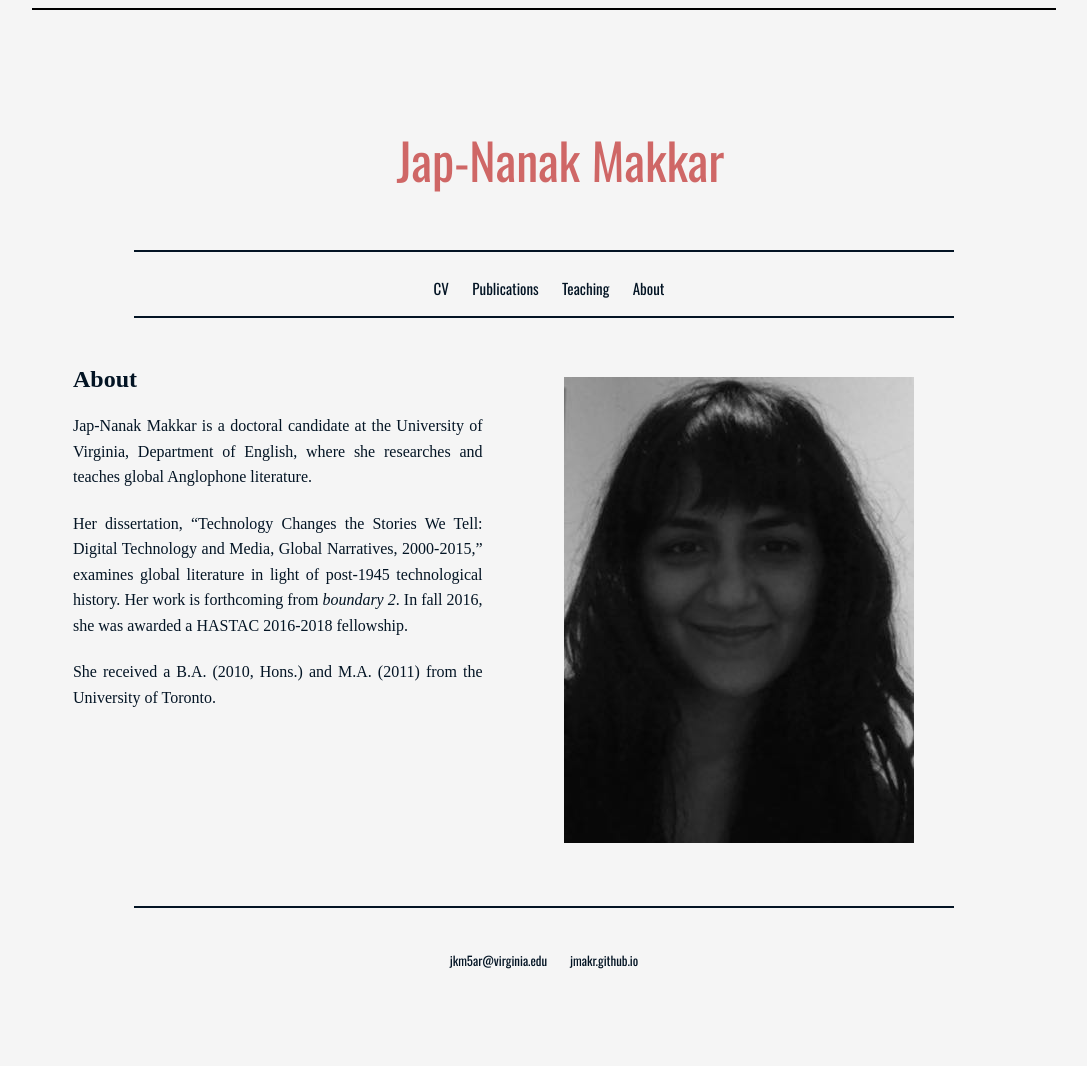
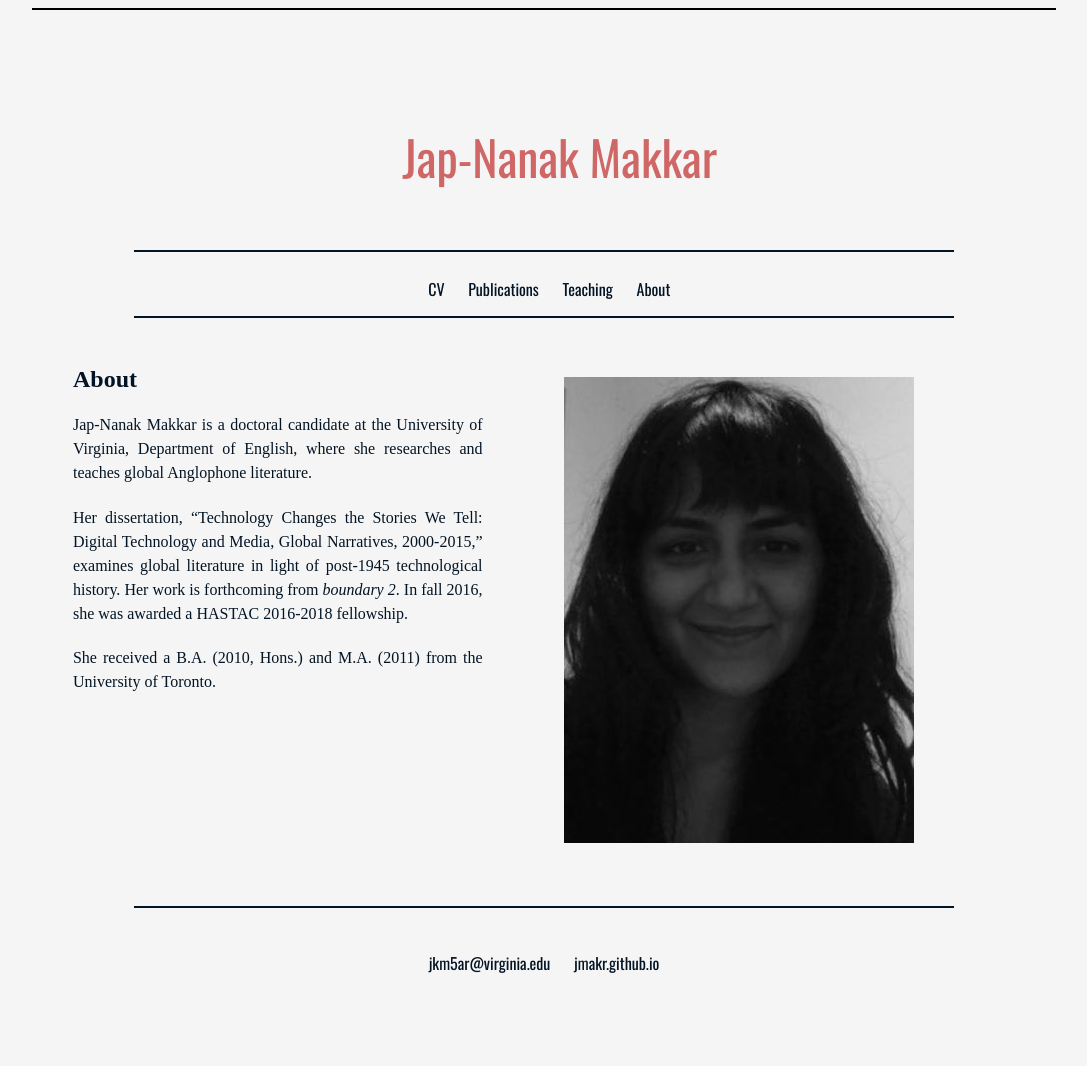
Before and after one commit to jmakr/jmakr.github.io, a Jekyll site: the page built from index.html, in a window 1280 px wide. Shown: the whole page, without its empty margins (96-1183 px from the left). Built offline with Jekyll 4.4.1, drawn with Linux system fonts in a browser that asks for light colours; some web fonts are replaced.

Commit message:
Update main.css

```diff
--- a/css/main.css
+++ b/css/main.css
@@ -35,7 +35,7 @@ h1 {
   color:#CF6766;  /* crimson  */
   font-family: Oswald, Arial, sans-serif;
   font-weight:400;
-  font-size: 50px;
+  font-size: 48px;
   line-height: 120px;
 
 
@@ -98,7 +98,7 @@ section {
     transform: translate(-48%, -30%);
 
   text-align: center;
-  font-size: 15px;
+  font-size: 16px;
 
 
 
@@ -130,7 +130,7 @@ body {
 h2 {
 
     display:block;
-    font-size: 1.5em;
+    font-size: 24px;
     color: #031424; /* ultramarine */
     font-family: Rasa, "Century Schoolbook", serif;
     font-weight: 600;
@@ -138,16 +138,16 @@ h2 {
 
 
 h3 {
-    font-size: 1em;
+    font-size: 18px;
     color: grey;
     font-family: Rasa, "Century Schoolbook", serif;
     font-weight: 600;
 }
 p {
     font-family: Rasa, "Century Schoolbook", serif;
-	font-weight: 400;
-    font-size: 1.0em;
-    line-height: 1.6em;
+    font-weight: 400;
+    font-size: 16px;
+    line-height: 24px;
     color: #333;
 }
 
@@ -196,9 +196,9 @@ p {
 p2 {
     display:block;
     font-family: Rasa, "Century Schoolbook",  serif;
-	font-weight: 400;
-    font-size: 1.0em;
-    line-height: 1.6em;
+    font-weight: 400;
+    font-size: 16px;
+    line-height: 24px;
     color: #031424; /* ultramarine */
     display: block;
     text-align:justify;
@@ -250,8 +250,8 @@ ul {
       padding: 35px;
       font-family: Oswald, Arial, sans-serif;
       color: #333;
-      font-size: .8em;
-      line-height: 1.6em;
+      font-size: 16px;
+      line-height: 24px;
 
 }
 
```
